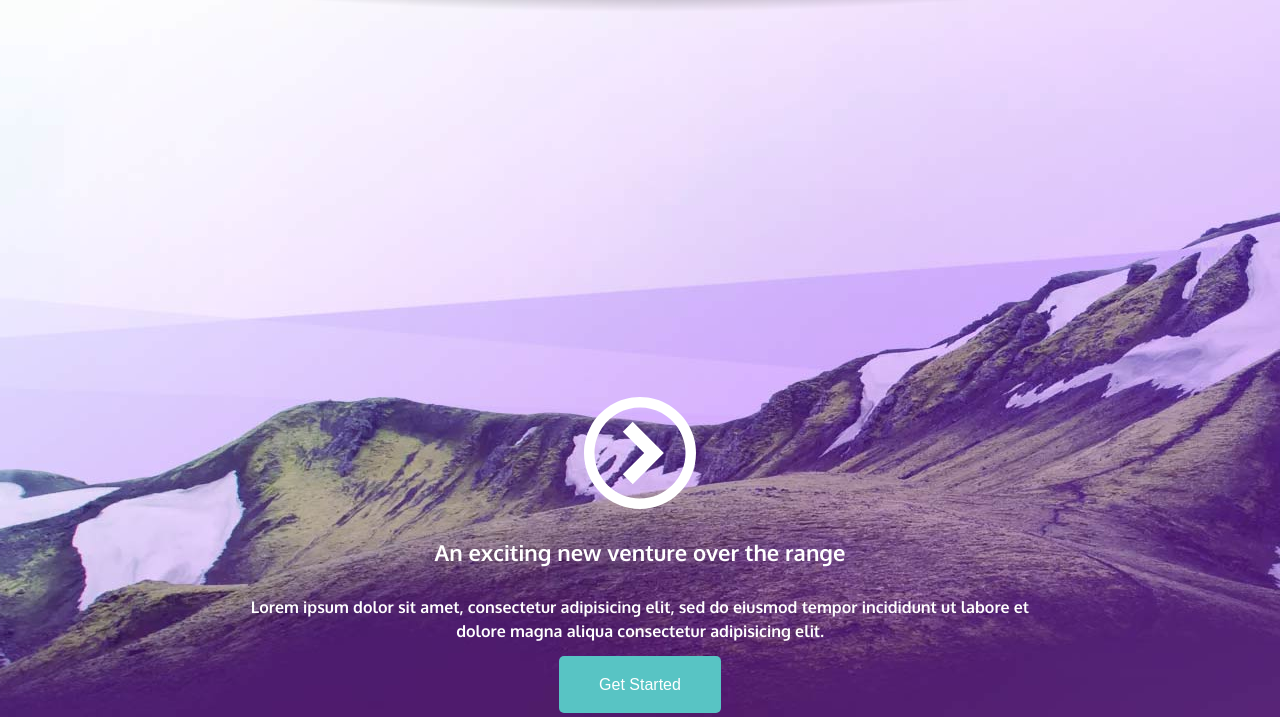
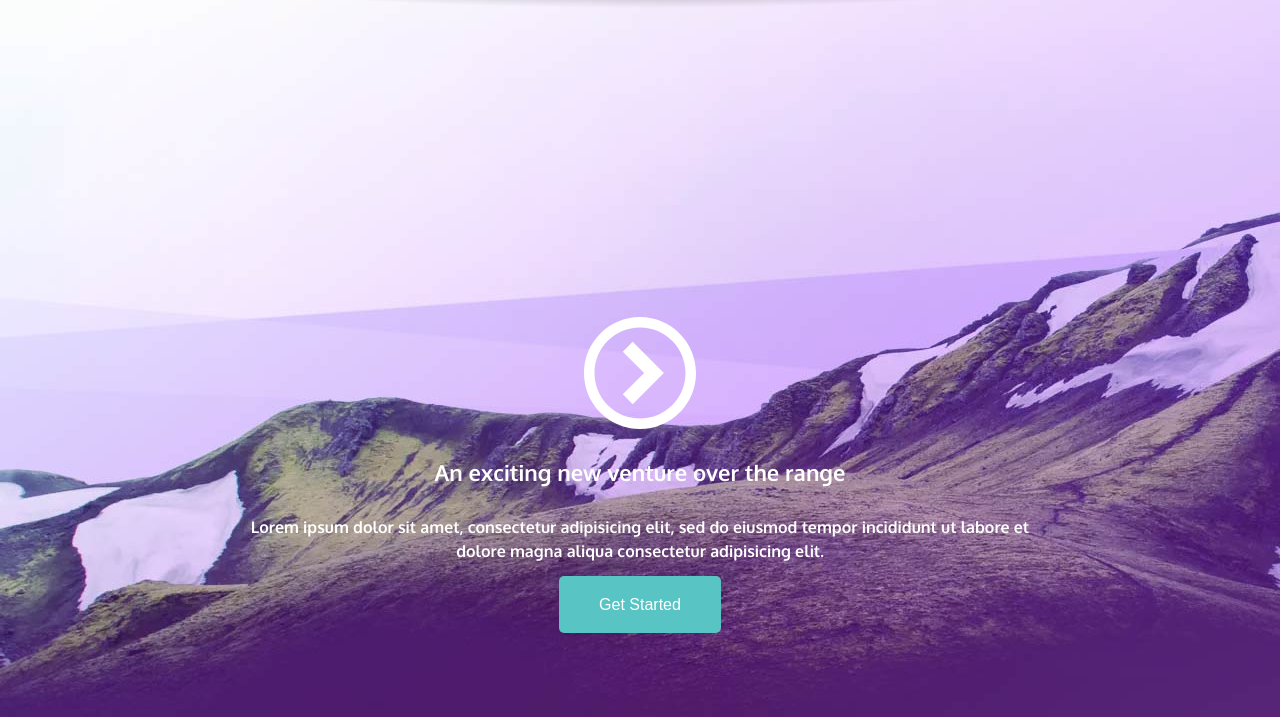
Before and after one commit to ntavarez/project-range-hotels, a plain HTML site: page index.html in a window 1280 px wide. Shown: the part 83-800 px from the top of the page. Drawn offline with Linux system fonts and the light colour scheme; files whose address does not match are found by name.

Commit message:
ajustando padding da background image máxima

```diff
--- a/css/main.css
+++ b/css/main.css
@@ -255,8 +255,8 @@ h1, h2, h3, h4, h5, h6{
 @media screen and (min-width: 74em){
     .top-content{
         background-image: radial-gradient(closest-side at 50% 10%, black, transparent), url(../images/bg_topo_1600x1374.jpg);
-        padding: 25em 15em 8em;
-        background-position: center top -145px, center top;
+        padding: 20em 15em 8em;
+        background-position: center top -133px, center top;
         background-repeat: no-repeat;
     }
 
```
